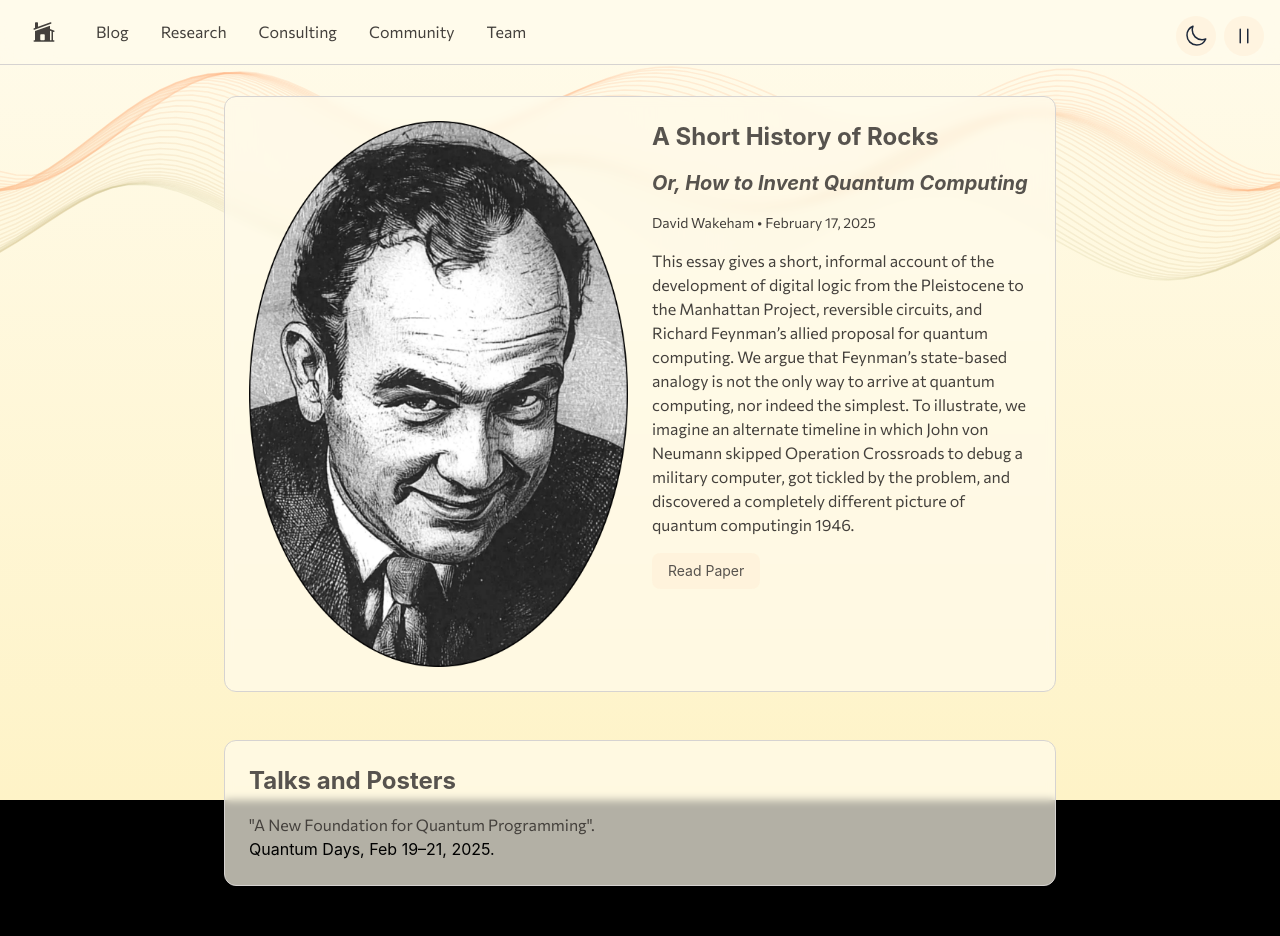
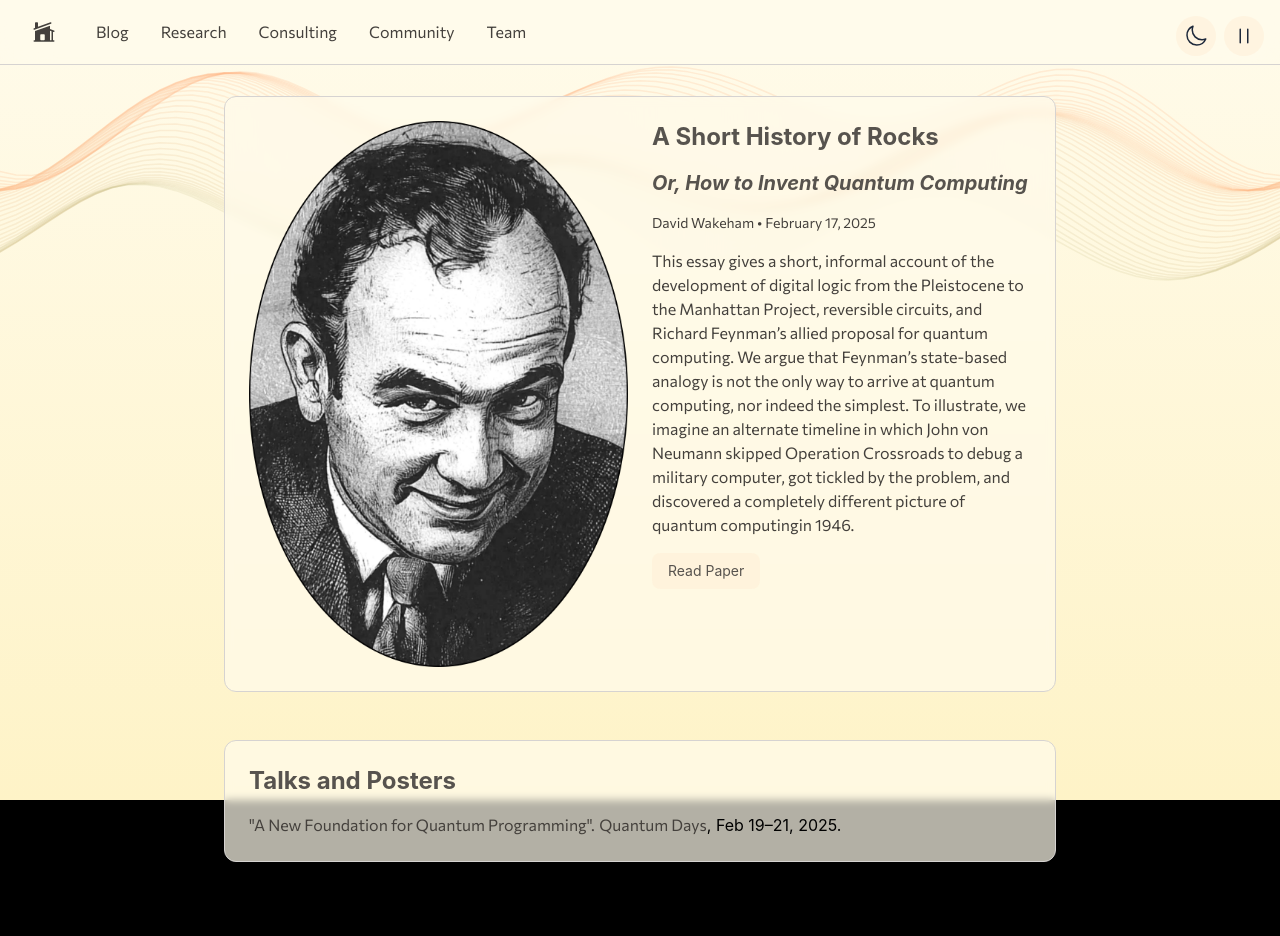
Before and after one commit to torsor-io/torsor-io, a React (Create React App) app: page /#/research in a window 1280 px wide. Shown: the top 936 px of the page. Built offline with nearby package versions, Linux system fonts and the light colour scheme; the HTML template or start-up script is replaced by a standard one.

Commit message:
Update index.js

```diff
--- a/src/components/ResearchPage/index.js
+++ b/src/components/ResearchPage/index.js
@@ -101,10 +101,10 @@ const ResearchPage = ({ isDark, setIsDark, waveState, setWaveState }) => {
     <li>
       <a
         href="/assets/qdays-poster.pdf"
-        className={`${subtleText} hover:underline flex items-center`}
+        className={`${subtleText} hover:underline`}
       >
           "A New Foundation for Quantum Programming".
-      </a> <a href="https://2025.quantumdays.ca/">Quantum Days</a>, Feb 19–21, 2025.
+      </a> <a href="https://2025.quantumdays.ca/" className={`${subtleText}`}>Quantum Days</a>, Feb 19–21, 2025.
     </li>
     {/* Add more talks/posters as needed */}
   </ul>
@@ -112,7 +112,6 @@ const ResearchPage = ({ isDark, setIsDark, waveState, setWaveState }) => {
 
             {/* Existing Subscribe Section */}
             <div className={`text-lg text-center ${subtleText}`}>
-              <p>More research papers, learning resources, and library coming soon.</p>
               <br/>
               <a
                 href="mailto:contact@rsh.dev?subject=Subscribe&body=Please add me to the Redshift Labs mailing list!"
```
